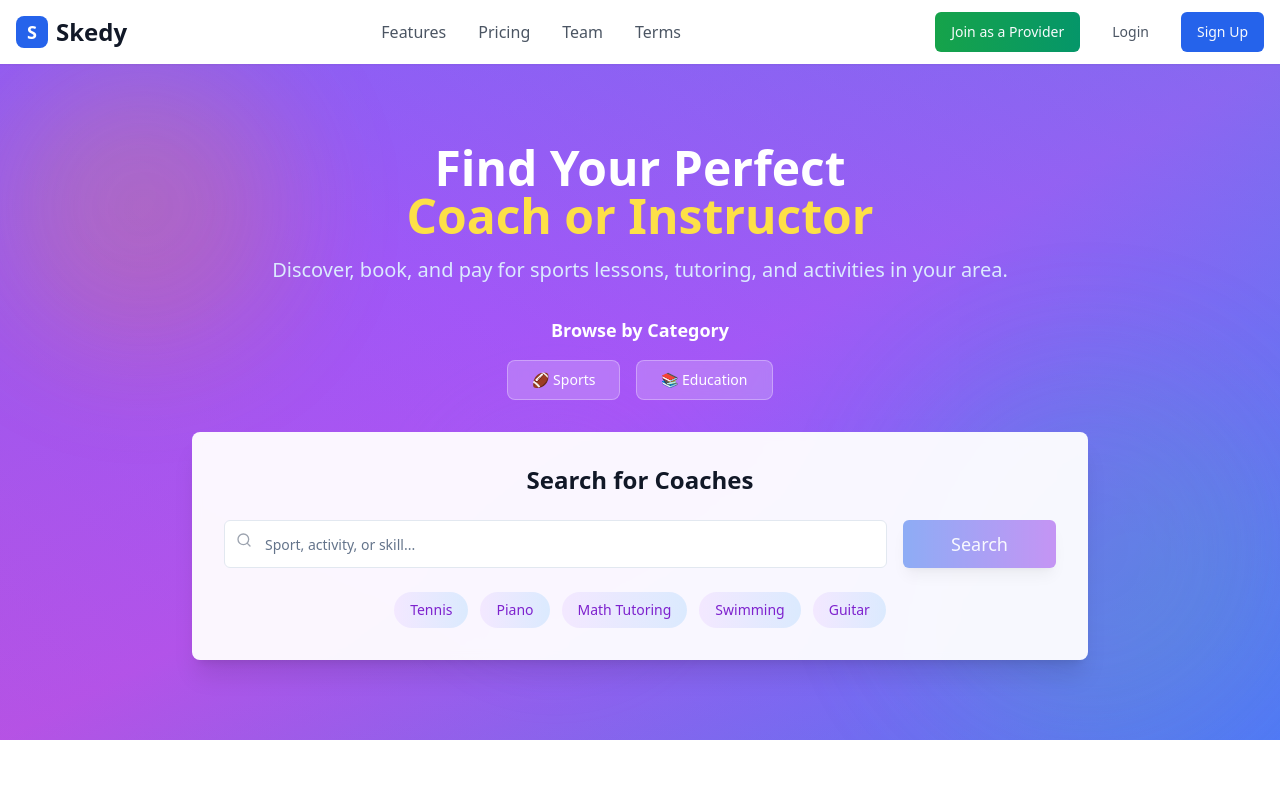
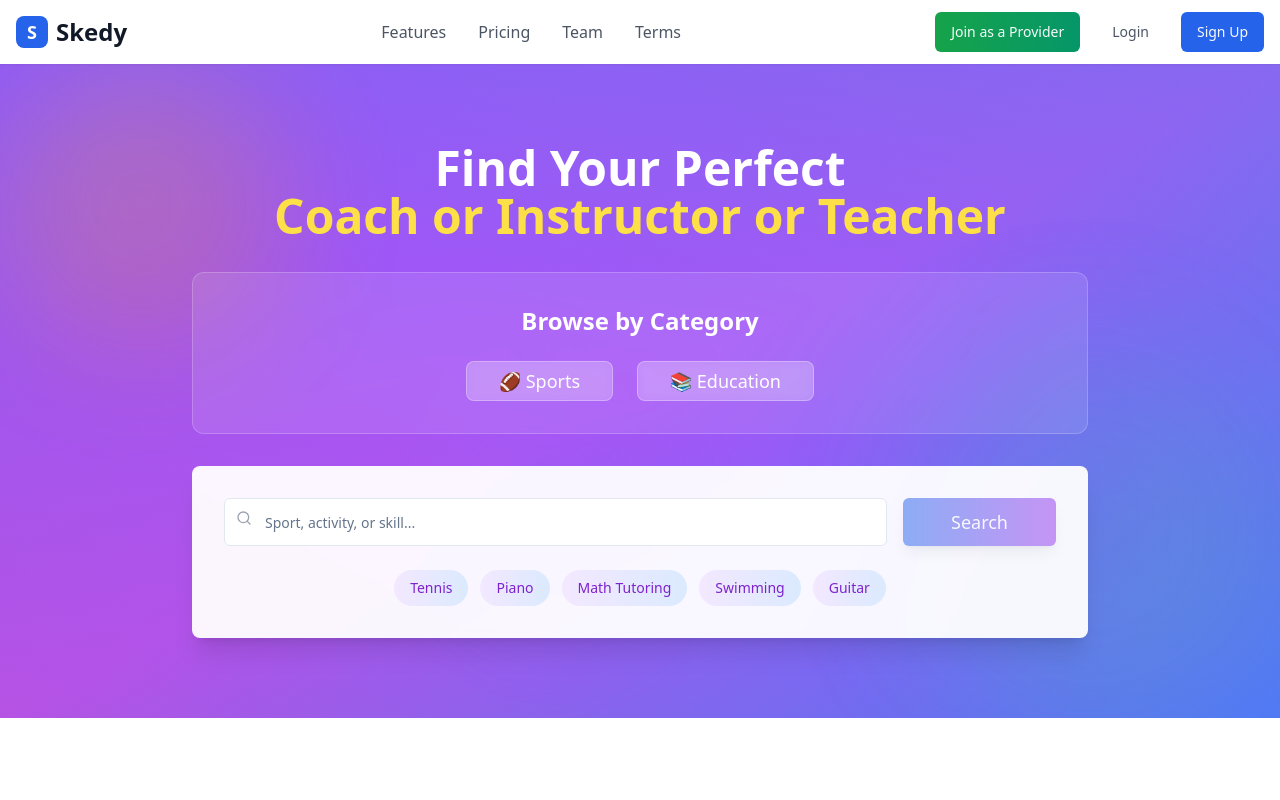
Before and after one commit to AlexMZH98/skedy-landing-page-boost, a React (Vite) app: page / in a window 1280 px wide. Shown: the top 800 px of the page. Built offline with nearby package versions, Linux system fonts and the light colour scheme.

Commit message:
Refactor: Improve Hero section
- Removed "Search for Coaches" label.
- Enhanced "Browse by Category" section.
- Removed descriptive text.
- Updated "Coach or Instructor" to "Coach or Instructor or Teacher".

```diff
--- a/src/components/Hero.tsx
+++ b/src/components/Hero.tsx
@@ -132,38 +132,36 @@ const Hero = () => {
             <div className="text-center space-y-4">
               <h1 className="text-4xl md:text-5xl font-bold text-white leading-tight">
                 Find Your Perfect
-                <span className="text-yellow-300 block">Coach or Instructor</span>
+                <span className="text-yellow-300 block">Coach or Instructor or Teacher</span>
               </h1>
-              <p className="text-xl text-blue-100">
-                Discover, book, and pay for sports lessons, tutoring, and activities in your area.
-              </p>
             </div>
 
-            {/* Categories */}
-            <div className="text-center space-y-4">
-              <h3 className="text-lg font-semibold text-white">Browse by Category</h3>
-              <div className="flex justify-center gap-4">
+            {/* Categories - More Dedicated Section */}
+            <div className="bg-white/10 backdrop-blur-sm rounded-xl p-8 border border-white/20">
+              <div className="text-center space-y-6">
+                <h2 className="text-2xl font-bold text-white">Browse by Category</h2>
+                <div className="flex justify-center gap-6">
                   <Button
                     onClick={() => handleCategoryClick("Sports")}
-                  className="bg-white/20 hover:bg-white/30 text-white border border-white/30 backdrop-blur-sm px-6 py-3 rounded-lg transition-all duration-200 transform hover:scale-105"
+                    className="bg-white/20 hover:bg-white/30 text-white border border-white/30 backdrop-blur-sm px-8 py-4 rounded-lg transition-all duration-200 transform hover:scale-105 text-lg"
                     variant="outline"
                   >
                     🏈 Sports
                   </Button>
                   <Button
                     onClick={() => handleCategoryClick("Education")}
-                  className="bg-white/20 hover:bg-white/30 text-white border border-white/30 backdrop-blur-sm px-6 py-3 rounded-lg transition-all duration-200 transform hover:scale-105"
+                    className="bg-white/20 hover:bg-white/30 text-white border border-white/30 backdrop-blur-sm px-8 py-4 rounded-lg transition-all duration-200 transform hover:scale-105 text-lg"
                     variant="outline"
                   >
                     📚 Education
                   </Button>
                 </div>
               </div>
+            </div>
 
             {/* Search Bar - Full Width */}
             <div className="bg-white/95 backdrop-blur-sm rounded-lg shadow-xl p-8">
               <div className="space-y-6">
-                <h3 className="text-2xl font-semibold text-gray-900 text-center">Search for Coaches</h3>
                 <div className="flex gap-4">
                   <div className="flex-1 relative" ref={searchRef}>
                     <Search className="absolute left-3 top-3 h-4 w-4 text-gray-400" />
```
Lines whose indentation alone changed are shown as unchanged.
